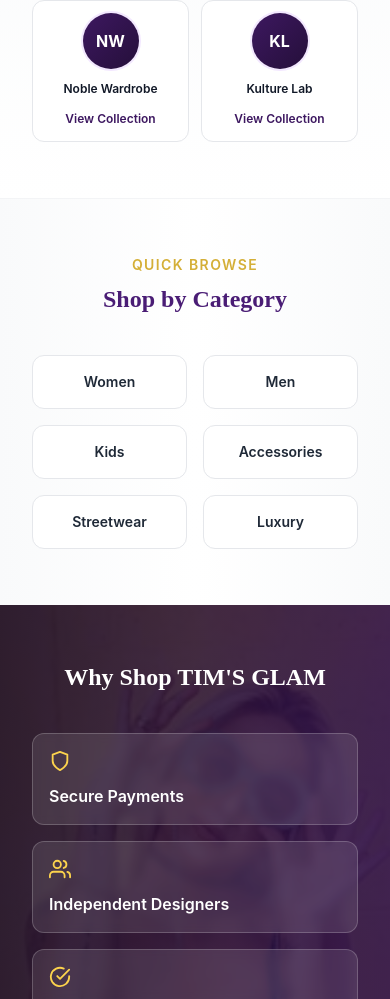
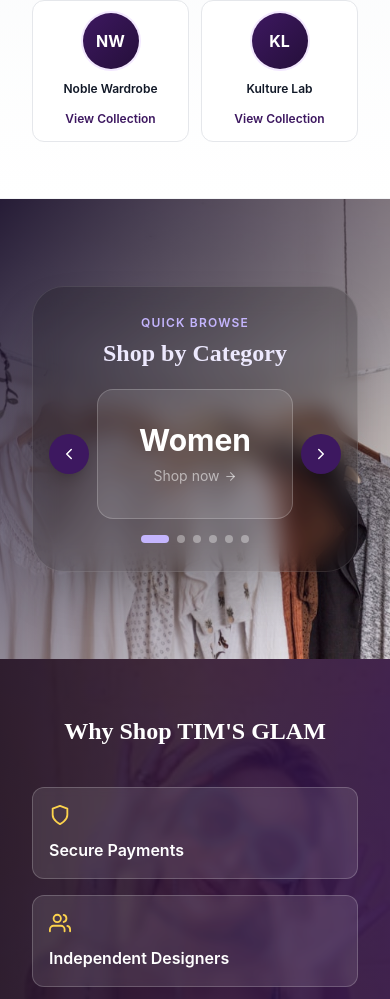
Before and after one commit to BlessingWinifredO/Tim-s-Glam, a Next.js app: page / in a window 390 px wide. Shown: the part 1137-2136 px from the top of the page. Built offline with nearby package versions, Linux system fonts and the light colour scheme; no server answers; the database is empty.

Commit message:
Mobile UX fixes: category slider arrows flank card, glass card style, Naira symbols in Cart/ProductCard/ProductDetail, responsive product image height

```diff
--- a/src/app/page.js
+++ b/src/app/page.js
@@ -1,9 +1,9 @@
 'use client'
 
-import { useState, useEffect } from 'react'
+import { useState, useEffect, useRef } from 'react'
 import Link from 'next/link'
 import Image from 'next/image'
-import { FiTruck, FiShield, FiRefreshCw, FiAward, FiArrowRight, FiCheckCircle, FiUsers, FiBriefcase, FiMail, FiStar, FiTrendingUp, FiHeart, FiGlobe } from 'react-icons/fi'
+import { FiTruck, FiShield, FiRefreshCw, FiAward, FiArrowRight, FiCheckCircle, FiUsers, FiBriefcase, FiMail, FiStar, FiTrendingUp, FiHeart, FiGlobe, FiChevronLeft, FiChevronRight } from 'react-icons/fi'
 import { collection, getDocs, query, where, limit } from 'firebase/firestore'
 import { db } from '@/lib/firebase'
 import { isProductPubliclyAvailable } from '@/lib/productAvailability'
@@ -20,6 +20,8 @@ export default function Home() {
   const [newsletterSubmitting, setNewsletterSubmitting] = useState(false)
   const [newsletterMessage, setNewsletterMessage] = useState('')
   const [newsletterError, setNewsletterError] = useState('')
+  const [activeCategoryIndex, setActiveCategoryIndex] = useState(0)
+  const categorySliderRef = useRef(null)
 
   // Fetch products from Firestore
   useEffect(() => {
@@ -54,13 +56,37 @@ export default function Home() {
   ]
 
   const trendingCategories = [
-    { name: 'Women', href: '/shop/women' },
-    { name: 'Men', href: '/shop/men' },
-    { name: 'Kids', href: '/shop?category=kids' },
-    { name: 'Accessories', href: '/shop' },
-    { name: 'Streetwear', href: '/shop' },
-    { name: 'Luxury', href: '/shop' },
+    { name: 'Women', href: '/shop/women', image: '/home/home-5.jpg' },
+    { name: 'Men', href: '/shop/men', image: '/home/home-1.jpg' },
+    { name: 'Kids', href: '/shop?category=kids', image: '/home/home-6.jpg' },
+    { name: 'Accessories', href: '/shop', image: '/home/home-2.jpg' },
+    { name: 'Streetwear', href: '/shop', image: '/home/home-3.jpg' },
+    { name: 'Luxury', href: '/shop', image: '/home/home-4.jpg' },
   ]
+
+  const scrollCategories = (direction) => {
+    if (!categorySliderRef.current) return
+    const nextIndex =
+      direction === 'next'
+        ? (activeCategoryIndex + 1) % trendingCategories.length
+        : (activeCategoryIndex - 1 + trendingCategories.length) % trendingCategories.length
+
+    categorySliderRef.current.scrollTo({
+      left: nextIndex * categorySliderRef.current.clientWidth,
+      behavior: 'smooth',
+    })
+    setActiveCategoryIndex(nextIndex)
+  }
+
+  const handleCategoryScroll = () => {
+    if (!categorySliderRef.current) return
+    const nextIndex = Math.round(
+      categorySliderRef.current.scrollLeft / categorySliderRef.current.clientWidth
+    )
+    if (nextIndex !== activeCategoryIndex && nextIndex >= 0 && nextIndex < trendingCategories.length) {
+      setActiveCategoryIndex(nextIndex)
+    }
+  }
 
   const handleNewsletterSubmit = async (e) => {
     e.preventDefault()
@@ -154,23 +180,90 @@ export default function Home() {
         </div>
       </section>
 
-      {/* Trending Categories */}
-      <section className="section-padding py-14 md:py-20 bg-gradient-to-r from-gray-50 via-white to-gray-50">
-        <div className="container-custom">
-          <div className="text-center mb-10">
-            <p className="text-gold-500 font-semibold mb-2 tracking-widest uppercase text-sm">Quick Browse</p>
-            <h2 className="heading-md mb-3">Shop by Category</h2>
+      {/* Trending Categories Slider */}
+      <section className="section-padding py-14 md:py-20 relative overflow-hidden min-h-[460px] flex items-center">
+        {trendingCategories.map((category, index) => (
+          <Image
+            key={category.name}
+            src={category.image}
+            alt={`${category.name} category background`}
+            fill
+            className={`object-cover transition-opacity duration-700 ${
+              index === activeCategoryIndex ? 'opacity-100' : 'opacity-0'
+            }`}
+          />
+        ))}
+        <div className="absolute inset-0 bg-gradient-to-br from-[#120826]/90 via-[#26124f]/86 to-[#09070f]/82"></div>
+
+        <div className="container-custom relative z-10 w-full">
+          <div className="max-w-xl mx-auto w-full overflow-hidden rounded-[2rem] bg-black/20 backdrop-blur-md border border-white/10 shadow-2xl px-4 py-7 sm:px-8 sm:py-9">
+            {/* Header */}
+            <div className="text-center mb-5">
+              <p className="!text-[#c4b5fd] font-semibold mb-1.5 tracking-widest uppercase text-xs">Quick Browse</p>
+              <h2 className="heading-md !text-[#ede9fe]">Shop by Category</h2>
             </div>
-          <div className="grid grid-cols-2 md:grid-cols-3 lg:grid-cols-6 gap-4">
+
+            {/* Slider row: [←] [card] [→] */}
+            <div className="flex items-center gap-2 sm:gap-3 mb-4">
+              <button
+                type="button"
+                onClick={() => scrollCategories('prev')}
+                className="flex-shrink-0 inline-flex items-center justify-center w-10 h-10 rounded-full bg-primary-600 text-white hover:bg-primary-700 shadow-lg transition-colors"
+                aria-label="Previous category"
+              >
+                <FiChevronLeft size={18} />
+              </button>
+
+              <div
+                ref={categorySliderRef}
+                className="flex-1 flex overflow-x-auto snap-x snap-mandatory [scrollbar-width:none] [&::-webkit-scrollbar]:hidden"
+                onScroll={handleCategoryScroll}
+              >
                 {trendingCategories.map((category) => (
                   <Link
                     key={category.name}
                     href={category.href}
-                className="bg-white border border-gray-200 rounded-xl py-4 md:py-5 px-3 md:px-4 text-center text-sm md:text-base font-semibold text-gray-800 hover:border-primary-500 hover:text-primary-600 hover:shadow-lg hover:-translate-y-1 transition-all"
+                    className="snap-start shrink-0 w-full flex flex-col items-center justify-center py-8 px-4 text-center bg-white/10 hover:bg-white/15 border border-white/20 rounded-2xl transition-all group"
                   >
-                {category.name}
+                    <span className="text-3xl md:text-4xl font-bold text-white">{category.name}</span>
+                    <span className="flex items-center gap-1 text-white/55 text-sm mt-2 group-hover:text-white/80 transition-colors">
+                      Shop now <FiArrowRight size={13} />
+                    </span>
                   </Link>
                 ))}
+              </div>
+
+              <button
+                type="button"
+                onClick={() => scrollCategories('next')}
+                className="flex-shrink-0 inline-flex items-center justify-center w-10 h-10 rounded-full bg-primary-600 text-white hover:bg-primary-700 shadow-lg transition-colors"
+                aria-label="Next category"
+              >
+                <FiChevronRight size={18} />
+              </button>
+            </div>
+
+            {/* Dot indicators */}
+            <div className="flex justify-center gap-2">
+              {trendingCategories.map((category, index) => (
+                <button
+                  key={`dot-${category.name}`}
+                  type="button"
+                  onClick={() => {
+                    if (!categorySliderRef.current) return
+                    categorySliderRef.current.scrollTo({
+                      left: index * categorySliderRef.current.clientWidth,
+                      behavior: 'smooth',
+                    })
+                    setActiveCategoryIndex(index)
+                  }}
+                  className={`h-2 rounded-full transition-all ${
+                    index === activeCategoryIndex ? 'w-7 bg-[#c4b5fd]' : 'w-2 bg-white/35 hover:bg-white/60'
+                  }`}
+                  aria-label={`Go to ${category.name}`}
+                />
+              ))}
+            </div>
           </div>
         </div>
       </section>
--- a/src/app/shop/[id]/page.js
+++ b/src/app/shop/[id]/page.js
@@ -196,7 +196,7 @@ export default function ProductDetail() {
           <div className="grid grid-cols-1 lg:grid-cols-2 gap-12 mb-16">
             {/* Product Image */}
             <div className="bg-white rounded-lg overflow-hidden shadow-lg">
-              <div className="relative h-[500px] lg:h-[600px]">
+              <div className="relative h-[320px] sm:h-[420px] lg:h-[560px]">
                 <Image
                   src={product.image}
                   alt={product.name}
@@ -217,12 +217,12 @@ export default function ProductDetail() {
               <div className="text-sm text-gray-500 uppercase mb-2">
                 {getCollectionLabel()}
               </div>
-              <h1 className="text-4xl font-playfair font-bold text-gray-800 mb-4">
+              <h1 className="text-3xl md:text-4xl font-playfair font-bold text-gray-800 mb-4">
                 {product.name}
               </h1>
               <div className="flex items-center gap-4 mb-6">
-                <span className="text-4xl font-bold text-gold-500">
-                  ${product.price.toFixed(2)}
+                <span className="text-3xl md:text-4xl font-bold text-gold-500">
+                  ₦{product.price.toFixed(2)}
                 </span>
                 {product.inStock ? (
                   <span className="flex items-center gap-2 text-green-600 font-semibold">
--- a/src/components/Cart.js
+++ b/src/components/Cart.js
@@ -60,7 +60,7 @@ export default function Cart() {
                       {item.selectedColor} • {item.selectedSize}
                     </p>
                     <p className="text-gold-500 font-semibold mb-2">
-                      ${item.price.toFixed(2)}
+                      ₦{item.price.toFixed(2)}
                     </p>
 
                     {/* Quantity Controls */}
@@ -100,7 +100,7 @@ export default function Cart() {
           <div className="border-t p-6 bg-gray-50">
             <div className="flex justify-between items-center mb-4">
               <span className="text-lg font-semibold text-gray-700">Total:</span>
-              <span className="text-2xl font-bold text-gold-500">${getCartTotal().toFixed(2)}</span>
+              <span className="text-2xl font-bold text-gold-500">₦{getCartTotal().toFixed(2)}</span>
             </div>
 
             <Link
--- a/src/components/ProductCard.js
+++ b/src/components/ProductCard.js
@@ -137,7 +137,7 @@ export default function ProductCard({ product }) {
           {/* Price */}
           <div className="flex items-center justify-between">
             <span className="text-2xl font-bold text-gold-500">
-              ${priceLabel}
+              ₦{priceLabel}
             </span>
             {inStock && (
               <span className="text-xs text-green-600 font-semibold">In Stock</span>
```
Also changed, not shown: src/app/about/page.js (+70 -12 lines). Lines whose indentation alone changed are shown as unchanged.
